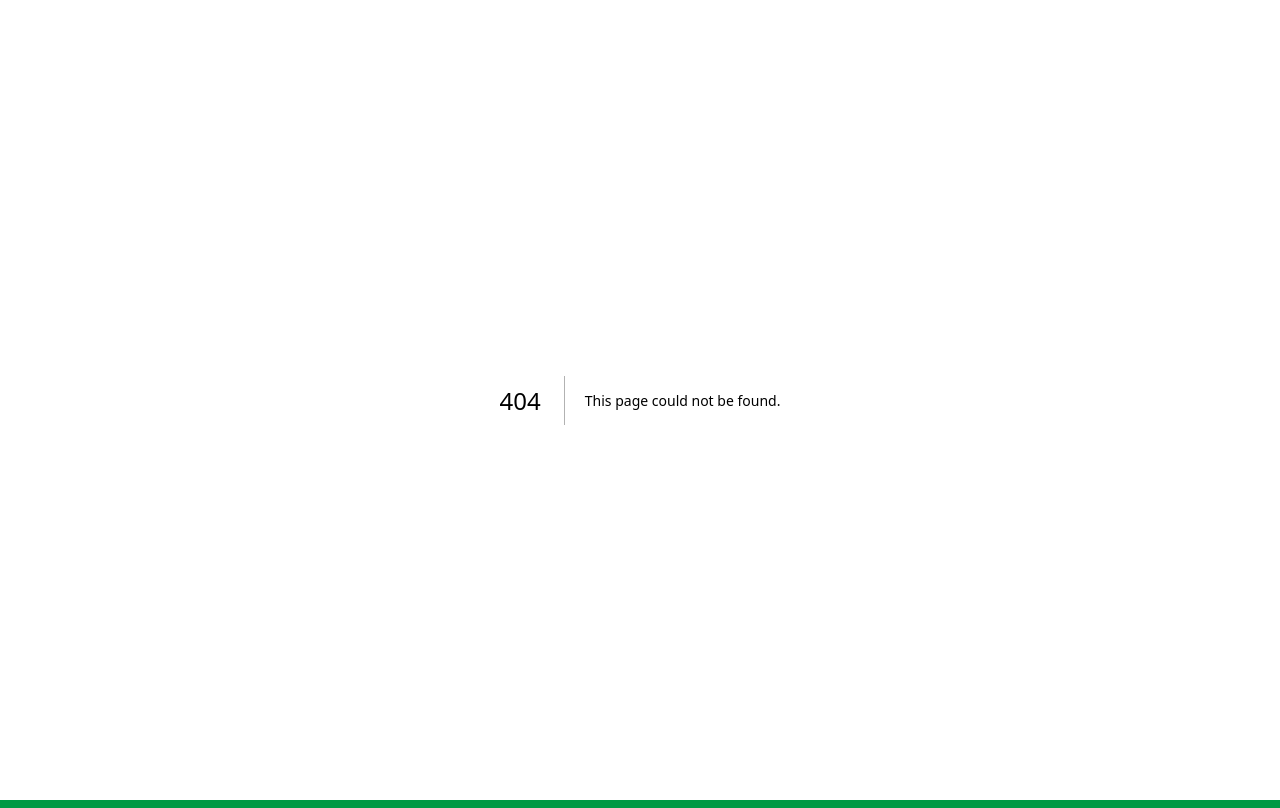
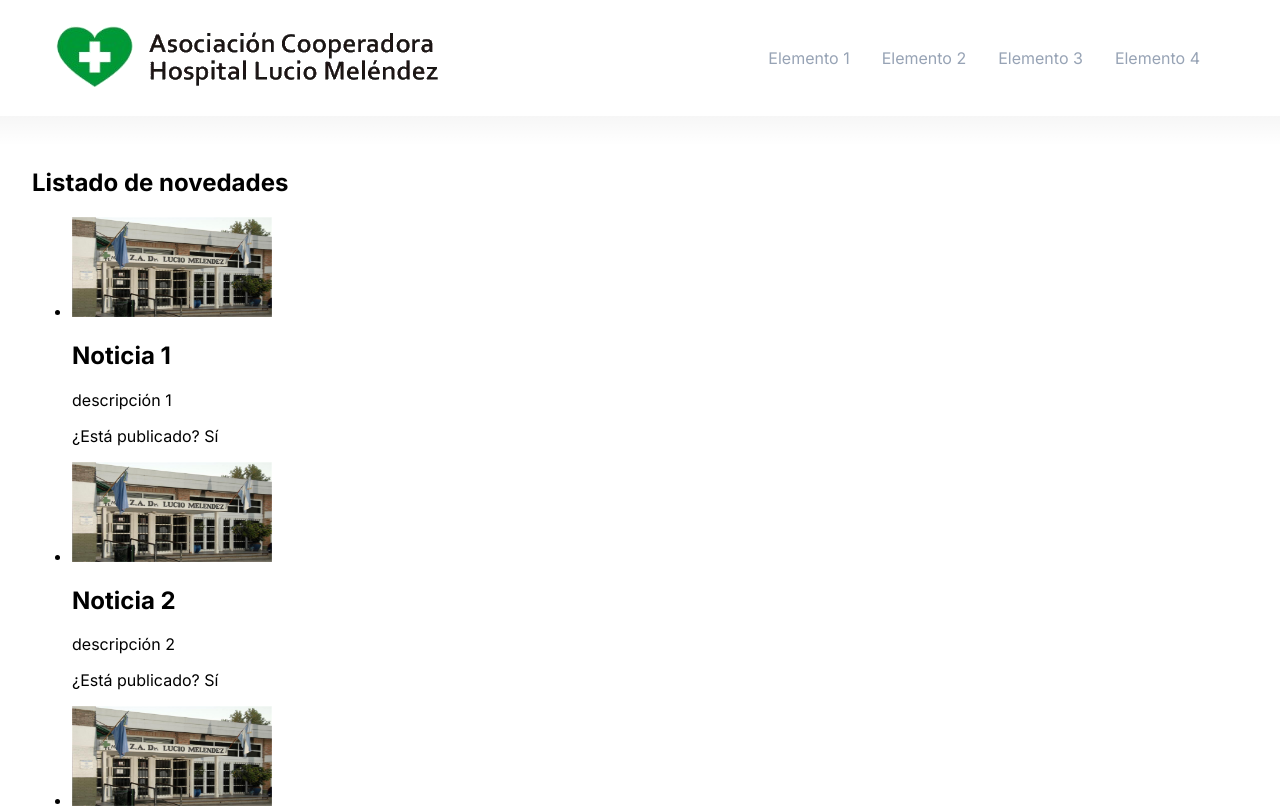
Before and after one commit to JonatanGarbuyo/CooperadoraHospitalLucioMelendez, a Next.js app: page /dashboard in a window 1280 px wide. Before the commit this address had no page. Shown: the top 808 px of the page. Built offline with nearby package versions, Linux system fonts and the light colour scheme.

Commit message:
Home dashboard

```diff
--- /dev/null
+++ b/app/dashboard/index.module.css
@@ -0,0 +1,56 @@
+.body {
+    display: flex;
+    flex-direction: column;
+    min-height: 100vh;
+    padding: 0;
+    margin: 0;
+}
+
+.header{
+    position: relative;
+}
+
+.header::after {
+    content: "";
+    position: absolute;
+    bottom: -30px;
+    right: 0;
+    left: 0;
+    height: 30px;
+    background: -webkit-gradient(linear,left top,left bottom,from(rgba(0,0,0,.035)),to(rgba(0,0,0,0)));
+    /* background: linear-gradient(to bottom,rgba(0,0,0,.035),rgba(0,0,0,0)); */
+    /* opacity: 0; */
+    -webkit-transition: opacity .3s;
+    transition: opacity .3s ease;
+    pointer-events: none;
+}
+
+.navigation{
+    padding: 0.5rem 3rem;
+    display: flex;
+    flex-direction: row;
+    justify-content: space-between;
+    align-items: center;
+}
+
+.list {
+    padding-right: 2rem;
+    display: flex;
+    flex-direction: row;
+    list-style: none;
+    gap: 2rem;
+}
+
+.list li {
+    color: #97a3b5;
+    cursor: pointer;
+}
+
+.list li:hover {
+    color: black;
+}
+
+.content {
+    padding: 2rem;
+    flex-grow: 1;
+}
--- /dev/null
+++ b/app/dashboard/layout.jsx
@@ -0,0 +1,38 @@
+import Image from 'next/image'
+import { Inter } from 'next/font/google'
+
+import styles from './index.module.css'
+
+const inter = Inter({ subsets: ['latin'] })
+
+export const metadata = {
+	title: 'Dashboard',
+	description: 'Creating an admin dashboard',
+}
+
+export default function Layout({ children }) {
+	return (
+		<html lang="es">
+			<body className={`${inter.className} ${styles.body}`}>
+				<header className={styles.header}>
+					<nav className={styles.navigation}>
+						<Image
+							className=""
+							height="100"
+							width="400"
+							src="/images/coop_logo_2.png"
+							alt="Asociacion Cooperadora Lucio Melendez logo"
+						/>
+						<ul className={styles.list}>
+							<li>Elemento 1</li>
+							<li>Elemento 2</li>
+							<li>Elemento 3</li>
+							<li>Elemento 4</li>
+						</ul>
+					</nav>
+				</header>
+				<div className={styles.content}>{children}</div>
+			</body>
+		</html>
+	)
+}
--- /dev/null
+++ b/app/dashboard/page.jsx
@@ -0,0 +1,60 @@
+import Image from 'next/image'
+
+export default function Page() {
+	const newsArray = [
+		{
+			id: 1,
+			title: 'Noticia 1',
+			image_url: '/images/frente_del_hospital.png',
+			description: 'descripción 1',
+			is_published: true,
+		},
+		{
+			id: 2,
+			title: 'Noticia 2',
+			image_url: '/images/frente_del_hospital.png',
+			description: 'descripción 2',
+			is_published: true,
+		},
+		{
+			id: 3,
+			title: 'Noticia 3',
+			image_url: '/images/frente_del_hospital.png',
+			description: 'descripción 3',
+			is_published: true,
+		},
+		{
+			id: 4,
+			title: 'Noticia 4',
+			image_url: '/images/frente_del_hospital.png',
+			description: 'descripción 4',
+			is_published: true,
+		},
+		{
+			id: 5,
+			title: 'Noticia 5',
+			image_url: '/images/frente_del_hospital.png',
+			description: 'descripción 5',
+			is_published: true,
+		},
+	]
+	return (
+		<section>
+			<header>
+				<h1>Listado de novedades</h1>
+			</header>
+			<ul>
+				{newsArray.map((news) => {
+					return (
+						<li key={news.id}>
+							<Image src={news.image_url} alt="" height="100" width="200" />
+							<h2>{news.title}</h2>
+							<p>{news.description}</p>
+							<p>¿Está publicado? {news.is_published ? 'Sí' : 'No'}</p>
+						</li>
+					)
+				})}
+			</ul>
+		</section>
+	)
+}
```
Also changed, not shown: 1 other file (tests, documents, lock files or other folders).
